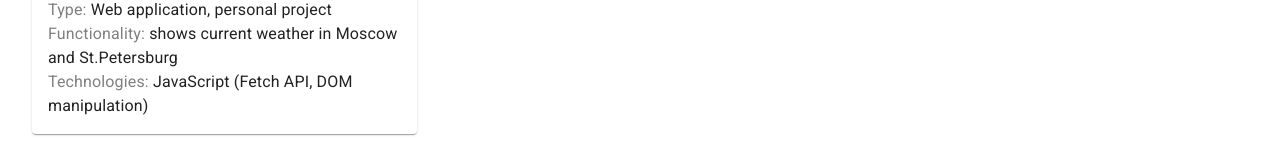
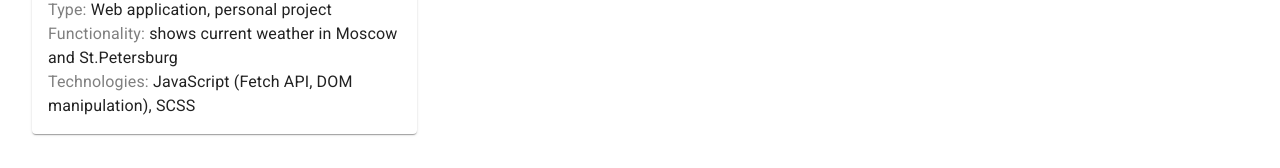
Before and after one commit to RuslanLaptev98/portfolio, a React (Create React App) app: page / in a window 1280 px wide. Shown: the part 542-710 px from the top of the page. Built offline with nearby package versions, Linux system fonts and the light colour scheme.

Commit message:
added scss to weather

```diff
--- a/src/App.js
+++ b/src/App.js
@@ -1,7 +1,6 @@
 import { makeStyles } from '@material-ui/core'
 import { AppBar, Toolbar, Typography } from '@material-ui/core'
 import Container from '@material-ui/core/Container'
-import Grid from '@material-ui/core/Grid'
 import Card from '@material-ui/core/Card'
 import CardContent from '@material-ui/core/CardContent'
 import CardMedia from '@material-ui/core/CardMedia'
@@ -242,7 +241,7 @@ function App() {
                                                     Technologies:
                                                 </span>{' '}
                                                 JavaScript (Fetch API, DOM
-                                                manipulation)
+                                                manipulation), SCSS
                                             </Typography>
                                         </CardContent>
                                     </CardActionArea>
```
